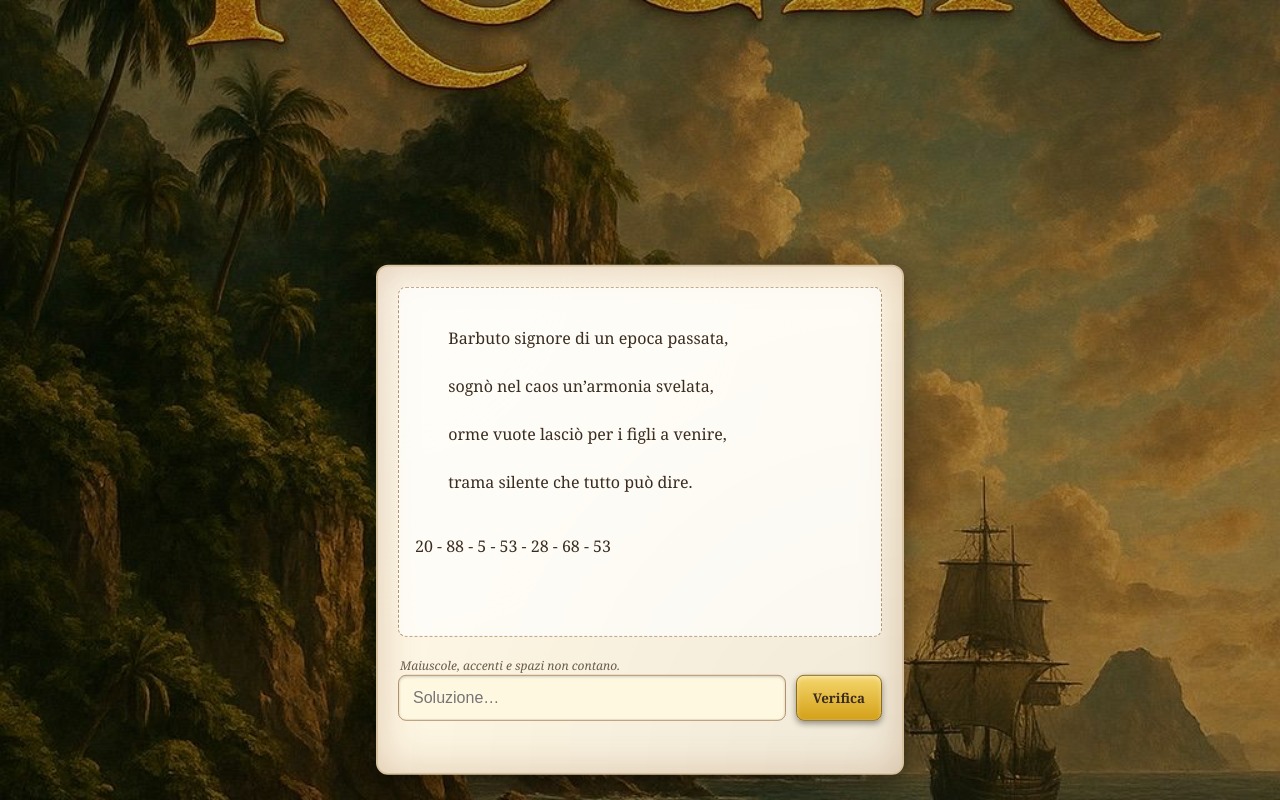
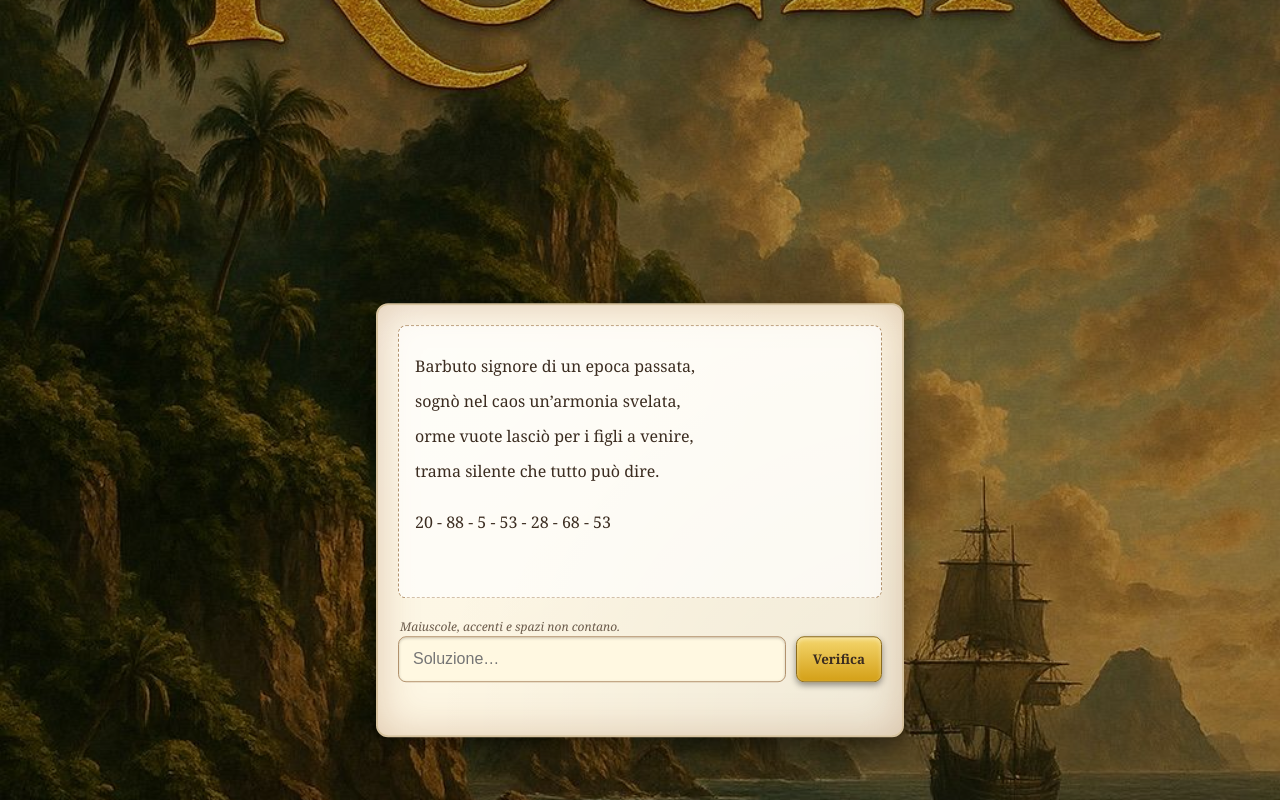
Before and after one commit to Dailong90/Jolly-Roger, a plain HTML site: page jr2025.html in a window 1280 px wide. Drawn offline with Linux system fonts and the light colour scheme.

Commit message:
modificata formattazione del testo 2

```diff
--- a/jr2025.html
+++ b/jr2025.html
@@ -64,7 +64,7 @@
       border-radius:8px;
       padding:14px 16px;
       margin: 0 0 16px;
-      line-height:1.5;
+      line-height:1.1;
       font-size:16px;
       color:#3b2c20;
       white-space: pre;    /* rispetta solo gli <br> */
@@ -127,10 +127,10 @@
   <main class="wrap">
     <section class="card">
       <div class="riddle" id="riddle">
-        Barbuto signore di un epoca passata,<br>
-        sognò nel caos un’armonia svelata,<br>
-        orme vuote lasciò per i figli a venire,<br>
-        trama silente che tutto può dire.
+Barbuto signore di un epoca passata,<br>
+sognò nel caos un’armonia svelata,<br>
+orme vuote lasciò per i figli a venire,<br>
+trama silente che tutto può dire.
         <p class="no-autolink" name="format-detection" content="telephone=no">20 - 88 - 5 - 53 - 28 - 68 - 53</p>
       </div>
 
```
